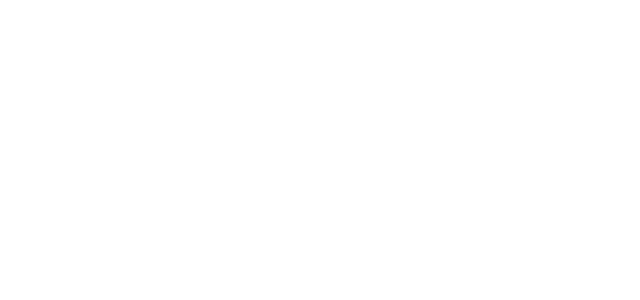
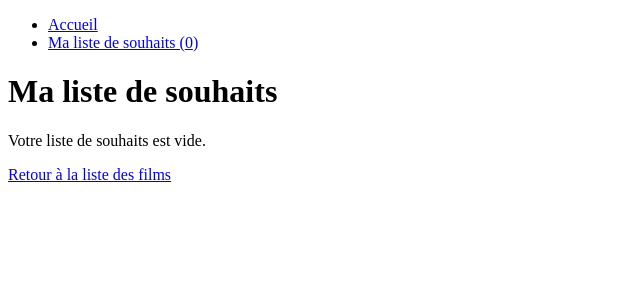
Before and after one commit to AmauryClain/movies, a React (Vite) app: page /wishlist in a window 1280 px wide. Before the commit this address had no page. Shown: the top 300 px of the page, without its empty margins (0-640 px from the left). Built offline with nearby package versions, Linux system fonts and the light colour scheme.

Commit message:
add (WishlistPage.jsx, add / remove movie from wishlist)

```diff
--- a/src/App.jsx
+++ b/src/App.jsx
@@ -1,13 +1,17 @@
 import { Routes, Route } from "react-router";
+import Navbar from "./component/Navbar/Navbar.jsx";
 import MovieList from "./component/MovieList/MovieList.jsx";
 import MovieDetail from "./component/MovieDetail/MovieDetail.jsx";
-function App() {
+import WishlistPage from "./component/WishlistPage/WishlistPage.jsx";
+export default function App() {
   return (
+    <>
+    <Navbar />
     <Routes>
       <Route path="/" element={<MovieList />} />
       <Route path="/movies/:id" element={<MovieDetail />} />
+      <Route path="/wishlist" element={<WishlistPage />} />
     </Routes>
+    </>
   )
 }
-
-export default App
--- a/src/component/MovieDetail/MovieDetail.jsx
+++ b/src/component/MovieDetail/MovieDetail.jsx
@@ -1,13 +1,15 @@
 import { useEffect, useState } from "react";
 import { Link, useParams } from "react-router";
+import useWishlist from "../../context/useWishlist.jsx";
 export default function MovieDetail() {
     const { id } = useParams();
     const API_KEY = import.meta.env.VITE_API_KEY;
 
     const [movie, setMovie] = useState(null);
     const [loading, setLoading] = useState(true);
+    const { isMovieInWishlist, toggleMovieInWishlist } = useWishlist();
 
-    useEffect(() => {
+    useEffect(function () {
         fetch(`https://api.themoviedb.org/3/movie/${id}?api_key=${API_KEY}&language=fr&append_to_response=credits`)
             .then((response) => response.json())
             .then((data) => {
@@ -25,10 +27,22 @@
         return <p>Film non trouvé</p>;
     }
 
+    function handleWishlistClick() {
+        const movieToSaveInWishlist = {
+            id: movie.id,
+            title: movie.title,
+            poster_path: movie.poster_path
+        };
+        toggleMovieInWishlist(movieToSaveInWishlist);
+    }
+
     return (
         <div>
             <Link to="/">Retour à la liste des films</Link>
             <h1>{movie.title}</h1>
+            <button onClick={handleWishlistClick}>
+                {isMovieInWishlist(movie.id) ? "Retirer de la liste de souhaits" : "Ajouter à la liste de souhaits"}
+            </button>
             <img src={"https://image.tmdb.org/t/p/w500" + movie.poster_path} alt={movie.title} />
             <p>{movie.overview}</p>
             <p>Date de sortie : {movie.release_date}</p>
--- a/src/component/MovieList/MovieList.jsx
+++ b/src/component/MovieList/MovieList.jsx
@@ -4,7 +4,7 @@
 export default function MovieList() {
     const [movies, setMovies] = useState([]);
     const API_KEY = import.meta.env.VITE_API_KEY;
-    useEffect(() => {
+    useEffect(function () {
         fetch("https://api.themoviedb.org/3/movie/popular?api_key=" + API_KEY+"&language=fr")
             .then((response) => response.json())
             .then((data) => setMovies(data.results ?? []))
--- /dev/null
+++ b/src/component/WishlistPage/WishlistPage.jsx
@@ -0,0 +1,30 @@
+import { Link } from "react-router";
+import useWishlist from "../../context/useWishlist.jsx";
+
+export default function WishlistPage() {
+    const { wishlistMovies, removeFromWishlist } = useWishlist();
+
+    if (wishlistMovies.length === 0) {
+        return (
+            <div>
+                <h1>Ma liste de souhaits</h1>
+                <p>Votre liste de souhaits est vide.</p>
+                <Link to="/">Retour à la liste des films</Link>
+            </div>
+        );
+    }
+
+    return (
+        <div>
+            <h1>Ma liste de souhaits</h1>
+            <ul>
+                {wishlistMovies.map((movie) => (
+                    <li key={movie.id}>
+                        <h2>{movie.title}</h2>
+                        <button onClick={() => removeFromWishlist(movie.id)}>Retirer de la liste de souhaits</button>
+                    </li>
+                ))}
+            </ul>
+        </div>
+    );
+}
--- a/src/context/WishlistContext.jsx
+++ b/src/context/WishlistContext.jsx
@@ -1,6 +1,6 @@
-import { createContext, useContext, useEffect, useState } from "react";
+import { createContext, useEffect, useState } from "react";
 
-const WishlistContext = createContext(null);
+export const WishlistContext = createContext(null);
 
 export function WishlistProvider({ children }) {
     // chargement de la wishlist
@@ -66,13 +66,3 @@
         </WishlistContext.Provider>
     );
 }
-
-export function usewishlist() {
-    const contextValue = useContext(WishlistContext);
-
-    if (!contextValue) {
-        throw new Error("useWishlist must be used within a WishlistProvider");
-    }
-
-    return contextValue;
-}
--- /dev/null
+++ b/src/context/useWishlist.jsx
@@ -0,0 +1,11 @@
+import { useContext } from "react";
+import { WishlistContext } from "./WishlistContext.jsx";
+export default function useWishlist() {
+    const contextValue = useContext(WishlistContext);
+
+    if (!contextValue) {
+        throw new Error("useWishlist must be used within a WishlistProvider");
+    }
+
+    return contextValue;
+}
```
